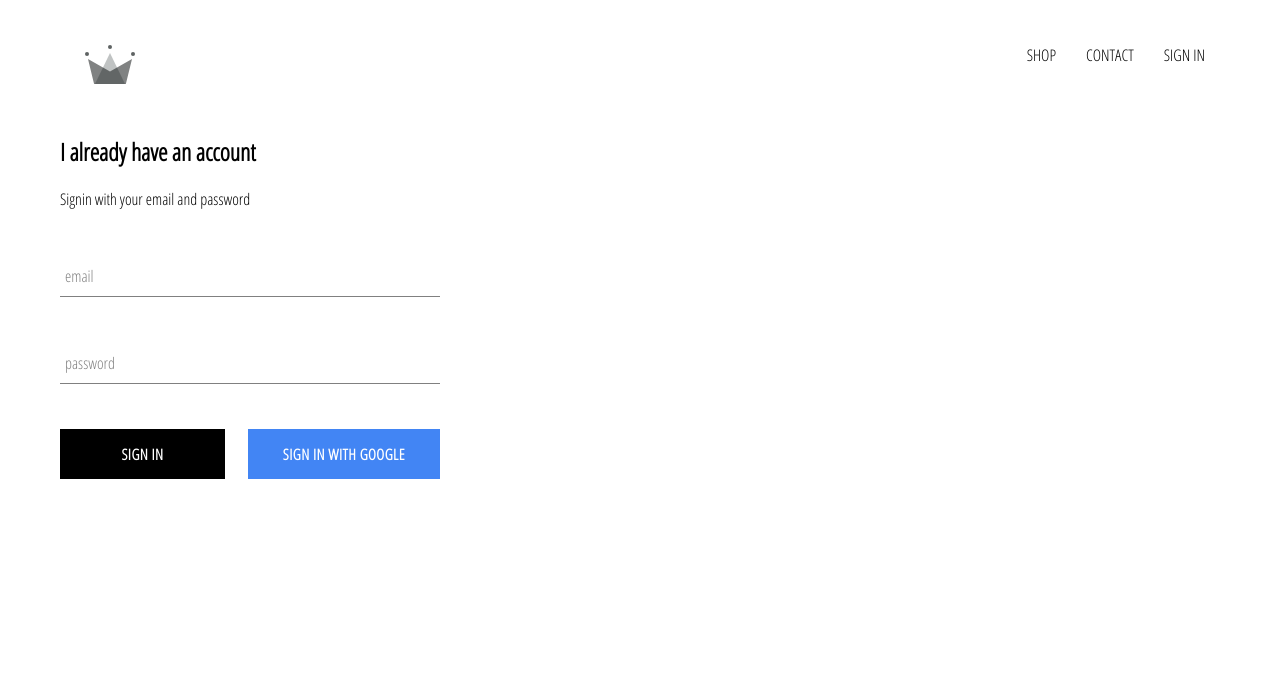
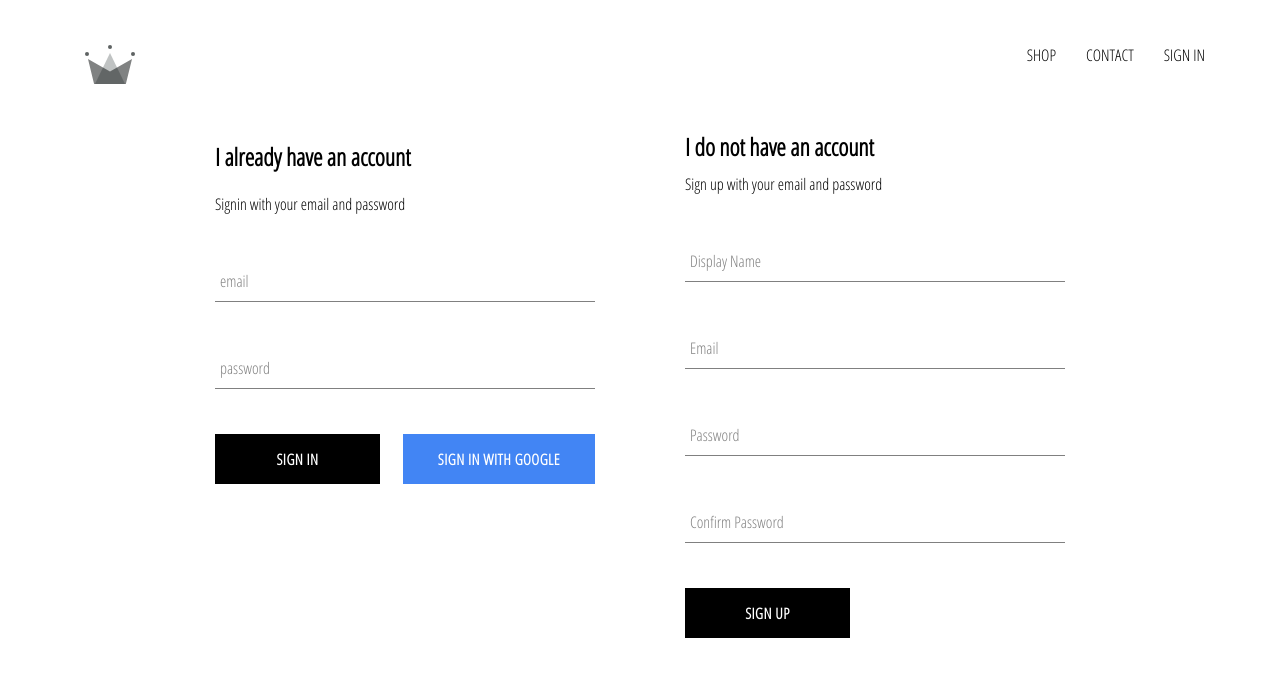
Before and after one commit to philos-dev/crwn-clothing, a React (Create React App) app: page /signin in a window 1280 px wide. Shown: the top 676 px of the page. Built offline with nearby package versions, Linux system fonts and the light colour scheme; no server answers.

Commit message:
implemented firebase utils, included ability to store autheticated users into firestore database

```diff
--- a/src/App.js
+++ b/src/App.js
@@ -3,7 +3,7 @@
 
 import './App.css';
 
-import { auth } from './firebase/firebase.utils';
+import { auth, createUserProfileDocument } from './firebase/firebase.utils';
 import Header from './components/header/header.component';
 import HomePage from './pages/homepage/homepage.component';
 import ShopPage from './pages/shop/shop.component';
@@ -18,18 +18,32 @@
 		};
 	}
 
-  unsubscribeFromAuth = null
+	unsubscribeFromAuth = null;
 
-  componentDidMount() {
-    this.unsubscribeFromAuth = auth.onAuthStateChanged(user => {
-      this.setState({ currentUser: user });
-      console.log(user);
-    })
-  }
+	componentDidMount() {
+		this.unsubscribeFromAuth = auth.onAuthStateChanged(async (userAuth) => {
+			if (userAuth) {
+				const userRef = await createUserProfileDocument(userAuth);
 
-  componentWillUnmount() {
-    this.unsubscribeFromAuth();
-  }
+				userRef.onSnapshot((snapShot) => {
+					this.setState({
+						currentUser: {
+							id: snapShot.id,
+							...snapShot.data(),
+						},
+					});
+
+          console.log(this.state);
+				});
+			}
+
+			this.setState({ currentUser: userAuth });
+		});
+	}
+
+	componentWillUnmount() {
+		this.unsubscribeFromAuth();
+	}
 
 	render() {
 		return (
--- a/src/components/directory/directory.component.jsx
+++ b/src/components/directory/directory.component.jsx
@@ -50,7 +50,7 @@
       <div className='directory-menu'>
         {
           this.state.sections.map(({ id, ...otherSectionProps }) => (
-            <MenuItem id={id} {...otherSectionProps} />
+            <MenuItem key={id} {...otherSectionProps} />
           ))
         }
       </div>
--- /dev/null
+++ b/src/components/sign-up/sign-up.component.jsx
@@ -0,0 +1,105 @@
+import React from 'react';
+
+import FormInput from '../form-input/form-input.component';
+import CustomButton from '../custom-button/custom-button.component';
+
+import { auth, createUserProfileDocument } from '../../firebase/firebase.utils';
+
+import './sign-up.styles.scss';
+
+class SignUp extends React.Component {
+	constructor() {
+		super();
+
+		this.state = {
+			displayName: '',
+			email: '',
+			password: '',
+			confirmPassword: '',
+		};
+	}
+
+	handleSubmit = async (event) => {
+		event.preventDefault();
+
+		const { displayName, email, password, confirmPassword } = this.state;
+
+		if (password !== confirmPassword) {
+			alert("passwords don't match");
+			return;
+		}
+
+		try {
+			const { user } = await auth.createUserWithEmailAndPassword(
+				email,
+				password
+			);
+
+			await createUserProfileDocument(user, { displayName });
+
+			this.setState({
+				displayName: '',
+				email: '',
+				password: '',
+				confirmPassword: '',
+			});
+		} catch (error) {
+			console.error(error);
+		}
+	};
+
+	handleChange = (event) => {
+		const { name, value } = event.target;
+
+		this.setState({ [name]: value });
+	};
+
+	render() {
+		const { displayName, email, password, confirmPassword } = this.state;
+		return (
+			<div className='sign-up'>
+				<h2 className='title'>I do not have an account</h2>
+				<span>Sign up with your email and password</span>
+				<form className='sign-up-form' onSubmit={this.handleSubmit}>
+					<FormInput
+						type='text'
+						name='displayName'
+						value={displayName}
+						onChange={this.handleChange}
+						label='Display Name'
+						required
+					/>
+					<FormInput
+						type='email'
+						name='email'
+						value={email}
+						onChange={this.handleChange}
+						label='Email'
+						required
+					/>
+					<FormInput
+						type='password'
+						name='password'
+						value={password}
+						onChange={this.handleChange}
+						label='Password'
+						required
+					/>
+					<FormInput
+						type='password'
+						name='confirmPassword'
+						value={confirmPassword}
+						onChange={this.handleChange}
+						label='Confirm Password'
+						required
+					/>
+					<div className='buttons'>
+						<CustomButton type='submit'> SIGN UP </CustomButton>
+					</div>
+				</form>
+			</div>
+		);
+	}
+}
+
+export default SignUp;
--- /dev/null
+++ b/src/components/sign-up/sign-up.styles.scss
@@ -0,0 +1,9 @@
+.sign-up {
+  display: flex;
+  flex-direction: column;
+  width: 380px;
+
+  .title {
+    margin: 10px 0;
+  }
+}
--- a/src/firebase/firebase.utils.js
+++ b/src/firebase/firebase.utils.js
@@ -3,13 +3,39 @@
 import 'firebase/auth';
 
 const config = {
-  apiKey: "AIzaSyAg1-q7v0uL1lwTUiPmgJLrO-u1r5Rl6HY",
-  authDomain: "crwn-db-d5906.firebaseapp.com",
-  projectId: "crwn-db-d5906",
-  storageBucket: "crwn-db-d5906.appspot.com",
-  messagingSenderId: "948205173352",
-  appId: "1:948205173352:web:73e1f7fb55e3a34d4ad9dd"
-}
+	apiKey: 'AIzaSyAg1-q7v0uL1lwTUiPmgJLrO-u1r5Rl6HY',
+	authDomain: 'crwn-db-d5906.firebaseapp.com',
+	projectId: 'crwn-db-d5906',
+	storageBucket: 'crwn-db-d5906.appspot.com',
+	messagingSenderId: '948205173352',
+	appId: '1:948205173352:web:73e1f7fb55e3a34d4ad9dd',
+};
+
+export const createUserProfileDocument = async (userAuth, additionalData) => {
+	if (!userAuth) return;
+
+	const userRef = firestore.doc(`users/${userAuth.uid}`);
+
+	const snapShot = await userRef.get();
+
+	if (!snapShot.exists) {
+    const { displayName, email } = userAuth;
+    const createdAt = new Date();
+
+    try {
+      await userRef.set({
+        displayName,
+        email,
+        createdAt,
+        ...additionalData
+      })
+    } catch (error) {
+      console.log('error creating user', error.message);
+    }
+  }
+
+  return userRef;
+};
 
 firebase.initializeApp(config);
 
--- a/src/pages/sign-in-and-sign-up/sign-in-and-sign-up.component.jsx
+++ b/src/pages/sign-in-and-sign-up/sign-in-and-sign-up.component.jsx
@@ -1,12 +1,14 @@
 import React from 'react';
 
 import SignIn from '../../components/sign-in/sign-in.component';
+import SignUp from '../../components/sign-up/sign-up.component';
 
 import './sign-in-and-sign-up.styles.scss';
 
 const SignInAndSignUpPage = () => (
   <div className="sign-in-and-sign-up">
     <SignIn />
+    <SignUp />
   </div>
 )
 
--- a/src/pages/sign-in-and-sign-up/sign-in-and-sign-up.styles.scss
+++ b/src/pages/sign-in-and-sign-up/sign-in-and-sign-up.styles.scss
@@ -0,0 +1,6 @@
+.sign-in-and-sign-up {
+  width: 850px;
+  display: flex;
+  justify-content: space-between;
+  margin: 30px auto;
+}
```
